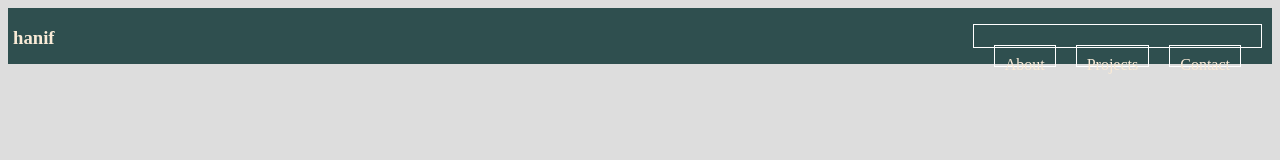
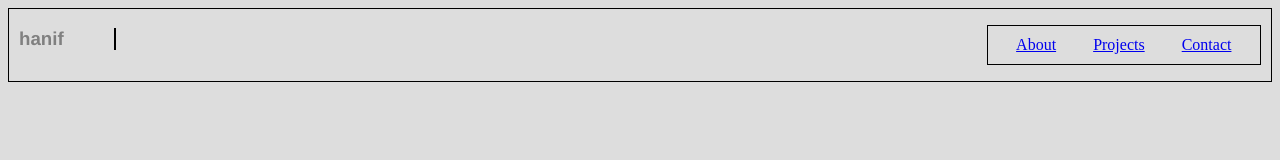
Before and after one commit to omeizahanif/personal-portfolio, a plain HTML site: page index.html in a window 1280 px wide. Drawn offline with Linux system fonts and the light colour scheme.

Commit message:
modify nav items

```diff
--- a/index.html
+++ b/index.html
@@ -7,11 +7,11 @@
     </head>
     <body>
         <nav>
-            <h3>hanif</h3>
+            <div><h3>hanif</h3></div>
             <ul>
-                <li>About</li>
-                <li>Projects</li>
-                <li>Contact</li>
+                <li><a href="#">About</a></li>
+                <li><a href="#">Projects</a></li>
+                <li><a href="#">Contact</a></li>
             </ul>
         </nav>
     </body>
--- a/src/styles.css
+++ b/src/styles.css
@@ -5,10 +5,8 @@ body {
 nav {
     display: flex;
     justify-content: space-between;
-    background-color: darkslategray;
-    margin: 0;
-    color: antiquewhite;
-    height: 7vh;
+    color: gray;
+    border: 1px solid black;
 }
 
 ul {
@@ -16,16 +14,20 @@ ul {
     display: flex;
     justify-content: space-around;
     margin-right: 10px;
-    border: 1px solid white;
+    border: 1px solid black;
     padding: 10px;
+    width: 20%;
 }
 
 li {
-    margin: 10px;
-    border: 1px solid white;
-    padding: 10px;
+/*    border: 1px solid white;*/
 }
 
 h3 {
-    margin-left: 5px;
+    font-family:'Helvetica', sans-serif;
+    text-align: center;
+    border-right: 2px solid black;
+    margin-left: 10px;
+    padding-right: 50px;
+
 }
```
